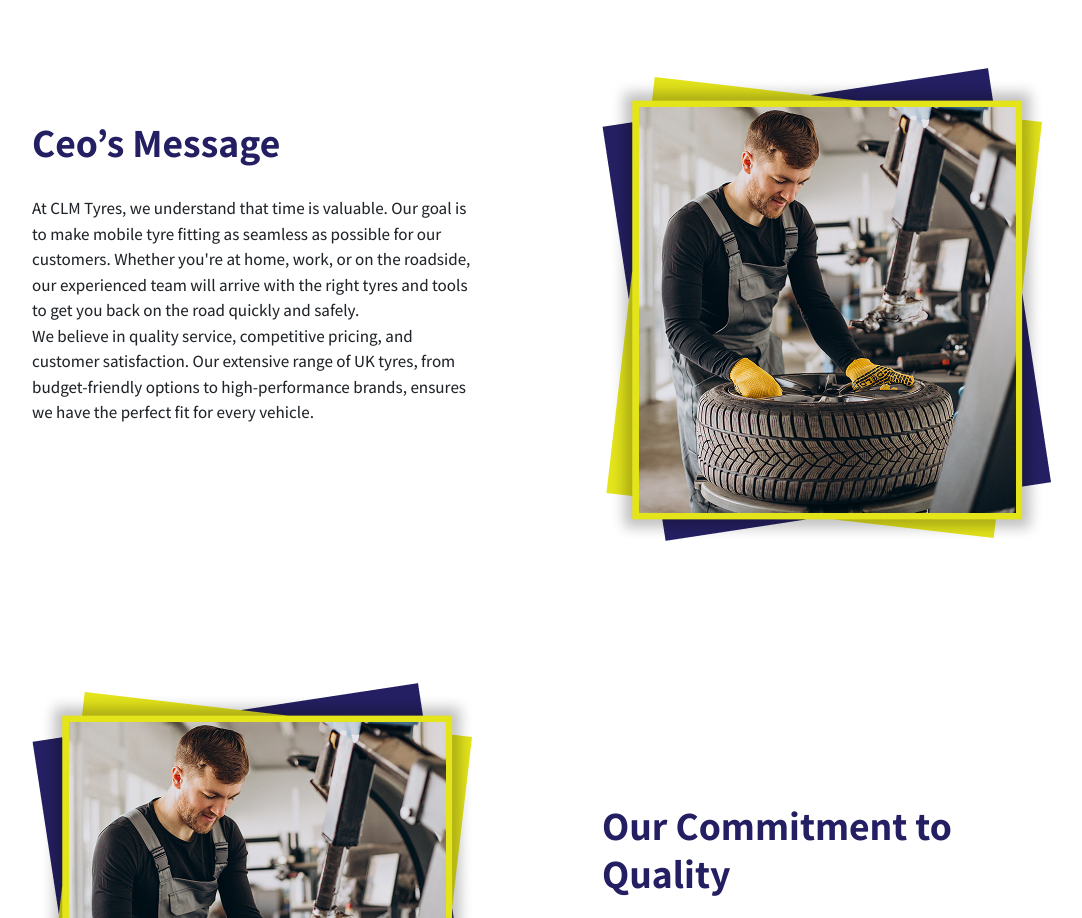
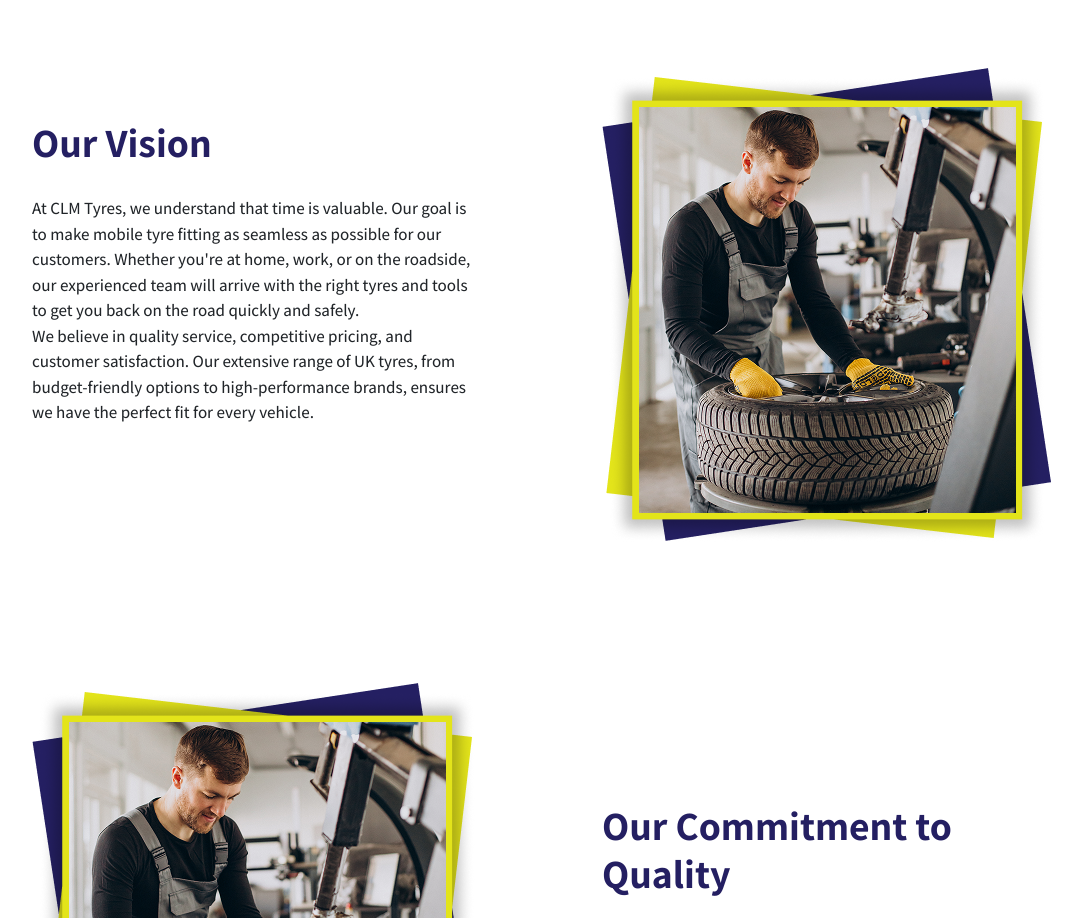
Before and after one commit to MuhammadImran72/carmodel, a React (Create React App) app: page /aboutus in a window 1280 px wide. Shown: the part 864-1782 px from the top of the page, without its empty margins (50-1132 px from the left). Built offline with nearby package versions, Linux system fonts and the light colour scheme.

Commit message:
about us page our vision

```diff
--- a/src/components/AboutIntroSec.js
+++ b/src/components/AboutIntroSec.js
@@ -6,7 +6,7 @@ export default function AboutIntroSec() {
         <div className="row">
             <div className="col-lg-6">
                 <div className="ceobox">
-            <h3>  Ceo’s Message</h3>
+            <h3>  Our Vision    </h3>
 
 
                 <p>At CLM Tyres, we understand that time is valuable. Our goal is to make mobile tyre fitting as seamless as possible for our customers. Whether you're at home, work, or on the roadside, our experienced team will arrive with the right tyres and tools to get you back on the road quickly and safely.
```
